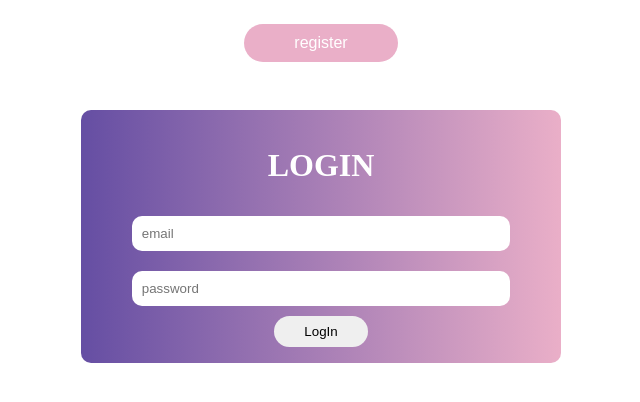
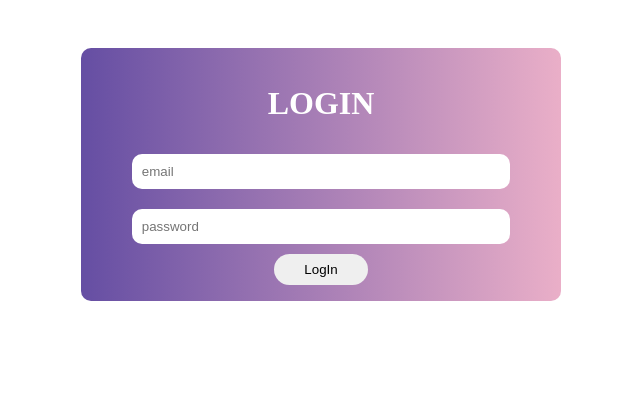
Before and after one commit to masume-nd/simple-login-form, a React (Create React App) app: page / in a window 1280 px wide. Shown: the top 402 px of the page, without its empty margins (319-959 px from the left). Built offline with nearby package versions, Linux system fonts and the light colour scheme.

Commit message:
signUp bugs fixed.

```diff
--- a/src/App.js
+++ b/src/App.js
@@ -11,7 +11,7 @@ function App() {
    return (
       <AuthProvider>
          <Routes>
-            <Route path="/" element={<Users />} />
+            <Route path="/" element={<Login />} />
             <Route
                path="/dashboard"
                element={<Dashboard />}
--- a/src/components/AuthProvider.js
+++ b/src/components/AuthProvider.js
@@ -2,7 +2,7 @@ import React, { createContext, useState, useContext } from "react";
 export const AuthContext = createContext(null);
 
 const AuthProvider = ({ children }) => {
-   const [loggedinUser, setLoggedinUser] = useState(null);
+   const [loggedinUser, setLoggedinUser] = useState();
 
    return (
       <AuthContext.Provider value={{ loggedinUser, setLoggedinUser }}>
--- a/src/pages/Dashboard/Dashboard.js
+++ b/src/pages/Dashboard/Dashboard.js
@@ -17,8 +17,9 @@ const Dashboard = () => {
    };
    return (
       <div>
-        dsfasdfa
-         <h1>{`hello ${loggedinUser[0]?.userData?.firstname}`}</h1>
+         <h2>{`hello ${loggedinUser[0]?.userData?.firstname+" "+loggedinUser[0]?.userData?.lastname}`}</h2>
+         <h2>{loggedinUser[0]?.userData?.email}</h2>
+         <h2>{loggedinUser[0]?.userData?.phone}</h2>
          <Button onClick={handleClick}>LogOut</Button>
       </div>
    );
--- a/src/pages/Login/index.js
+++ b/src/pages/Login/index.js
@@ -1,19 +1,21 @@
-import React from "react";
+import React, { useState } from "react";
 import { useNavigate } from "react-router-dom";
 import { useAuth } from "../../components/AuthProvider";
 import Form from "../../components/Form";
 import { useSelector } from "react-redux";
-import Toastmessage from "../../components/ToastMessage";
-
+import { useDispatch } from "react-redux";
+import Signin from "../Signin";
 const Login = () => {
+   const [signUp, setSignUp] = useState(false);
+   const [emailPass, setEmailPass] = useState([]);
    const inputs = [
       { value: "email", type: "emaild" },
       { value: "password", type: "text" },
    ];
    const Navigate = useNavigate();
+   const dispatch = useDispatch();
    const users = useSelector((state) => state.users.users);
    const { loggedinUser, setLoggedinUser } = useAuth();
-   console.log(setLoggedinUser);
    const handleSubmit = (userData) => {
       let isUser = users.filter(
          (user) =>
@@ -24,17 +26,22 @@ const Login = () => {
          setLoggedinUser(isUser);
          Navigate("/dashboard", { replace: true });
       } else {
-         Toastmessage("(:لطفا ابتدا ثبت نام کنید ");
+         setEmailPass(userData)
+         setSignUp(true);
       }
    };
    return (
       <div>
+         {signUp ? (
+            <Signin data={emailPass}/>
+         ) : (
             <Form
                inputs={inputs}
                buttonName={"LogIn"}
                handleSubmit={handleSubmit}
                header={"LOGIN"}
             />
+         )}
       </div>
    );
 };
--- a/src/pages/Signin/index.js
+++ b/src/pages/Signin/index.js
@@ -1,23 +1,21 @@
-import React, { useState } from "react";
+import React from "react";
 import { useDispatch } from "react-redux";
 import Form from "../../components/Form";
 import { signInUser } from "../../store/userSlice";
 import { v4 as uuidv4 } from "uuid";
 import { useNavigate } from "react-router-dom";
-const Signin = () => {
-   const [userData, setUserData] = useState({});
+const Signin = ({ data }) => {
    const inputs = [
       { value: "firstname", type: "text" },
       { value: "lastname", type: "text" },
       { value: "phone", type: "phone" },
-      { value: "email", type: "email" },
-      { value: "password", type: "password" },
    ];
-   const Navigate = useNavigate()
+   const Navigate = useNavigate();
    const dispatch = useDispatch();
    const handleSubmit = (userData) => {
+      userData = {...userData, ...data };
       userData && dispatch(signInUser({ userData, id: uuidv4() }));
-      Navigate("/dashboard", {replace:true})
+      Navigate("/dashboard", { replace: true });
    };
    return (
       <div>
--- a/src/pages/Users.js
+++ b/src/pages/Users.js
@@ -1,34 +1,34 @@
-import React, { useState } from "react";
-import Login from "./Login";
-import Signin from "./Signin";
-import styled from "styled-components";
-const BtnContainer = styled("div")`
-   width: 100%;
-   margin: auto;
-   text-align: center;
-`
-const Button = styled("button")`
-   margin-top: 1rem;
-   padding: 10px 50px;
-   border-radius: 30px;
-   border: none;
-   background: #eaafc8;
-   color: white;
-   font-size: 16px;
-`;
-const Users = () => {
-   const [isLogin, setIsLogin] = useState(true);
+// import React, { useState } from "react";
+// import Login from "./Login";
+// import Signin from "./Signin";
+// import styled from "styled-components";
+// const BtnContainer = styled("div")`
+//    width: 100%;
+//    margin: auto;
+//    text-align: center;
+// `
+// const Button = styled("button")`
+//    margin-top: 1rem;
+//    padding: 10px 50px;
+//    border-radius: 30px;
+//    border: none;
+//    background: #eaafc8;
+//    color: white;
+//    font-size: 16px;
+// `;
+// const Users = () => {
+//    const [isLogin, setIsLogin] = useState(true);
 
-   return (
-      <>
-         <BtnContainer>
-            <Button onClick={() => setIsLogin(!isLogin)}>
-               {isLogin ? "register" : "login"}
-            </Button>
-         </BtnContainer>
-         {isLogin ? <Login /> : <Signin />}
-      </>
-   );
-};
+//    return (
+//       <>
+//          <BtnContainer>
+//             <Button onClick={() => setIsLogin(!isLogin)}>
+//                {isLogin ? "register" : "login"}
+//             </Button>
+//          </BtnContainer>
+//          {isLogin ? <Login /> : <Signin />}
+//       </>
+//    );
+// };
 
-export default Users;
+// export default Users;
--- a/src/store/userSlice.js
+++ b/src/store/userSlice.js
@@ -6,7 +6,6 @@ const usersSlice = createSlice({
    reducers: {
       signInUser(state, action) {
          Toastmessage("(:ثبت نام با موفقیت انجام شد ")
-
          return { ...state, users: [...state.users, action.payload] };
       },
    },
```
Lines whose indentation alone changed are shown as unchanged.
